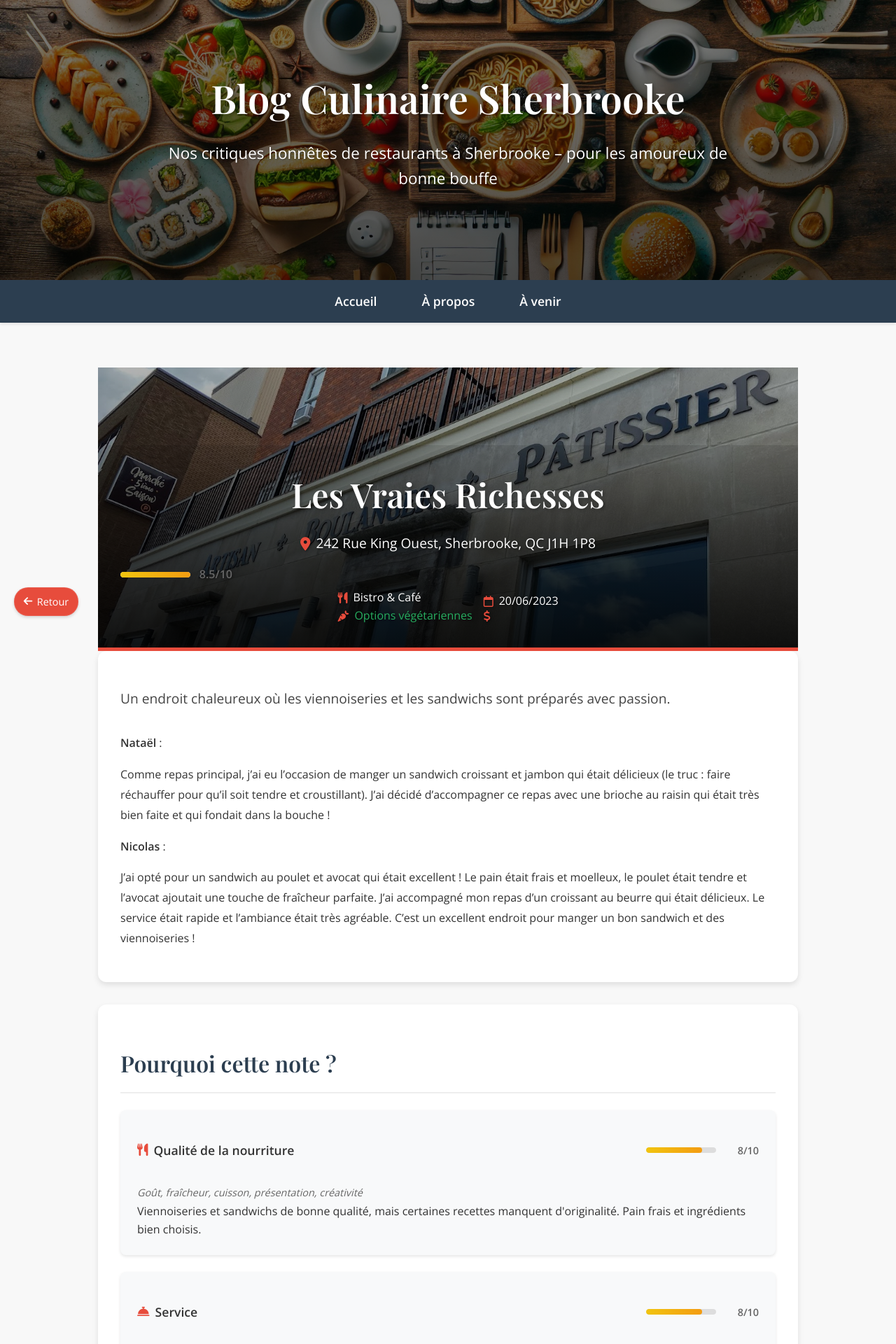
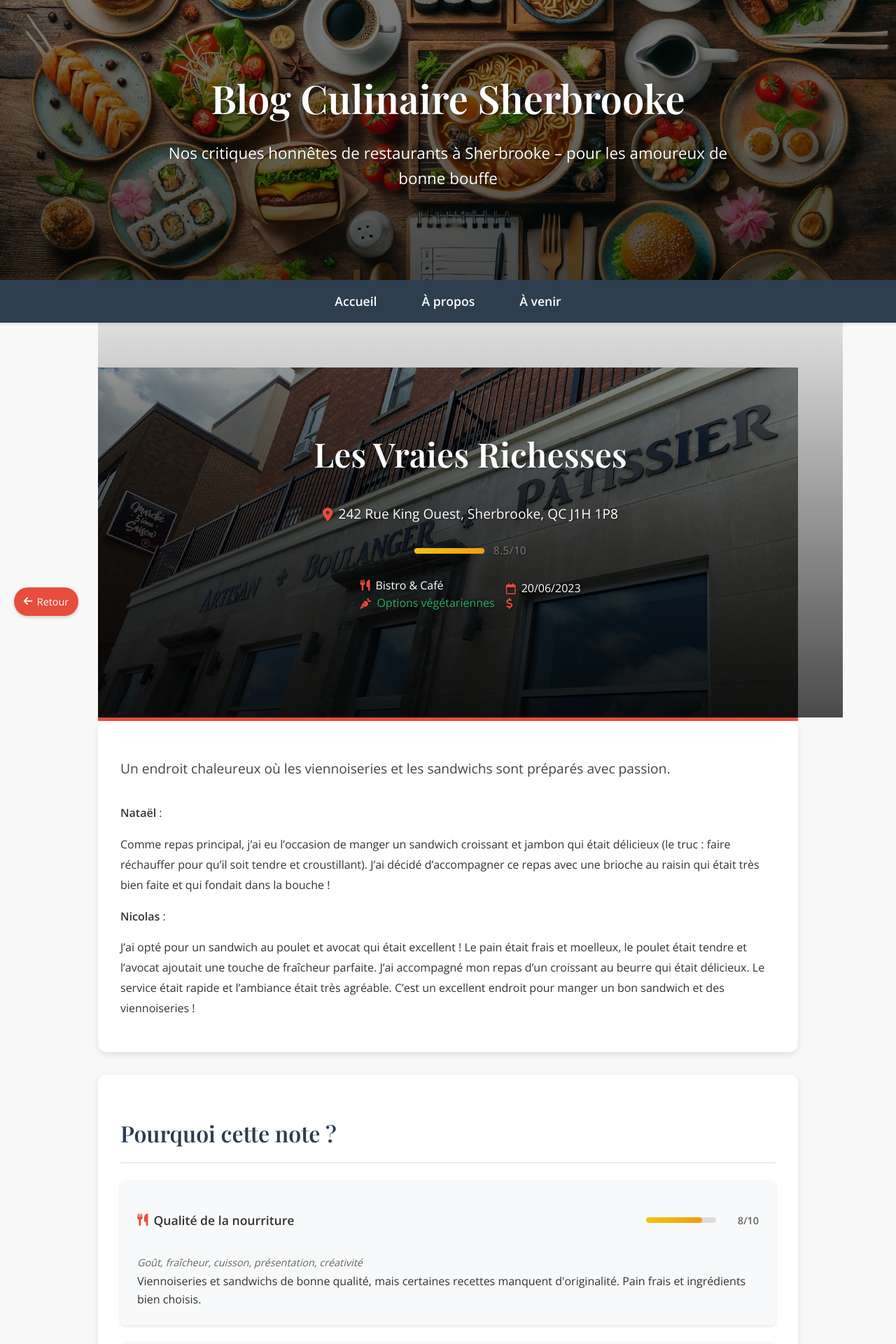
Before and after one commit to Natael21/blog-culinaire, a Jekyll site: the page built from _posts/2023-06-20-les-vraies-richesses.markdown, in a window 1280 px wide. Shown: the top 1920 px of the page at 70% size. Built offline with Jekyll 4.4.1, drawn with Linux system fonts in a browser that asks for light colours; a script that is not in the unit is left out; comment, search, counter and statistics services are not loaded.

Commit message:
Add CSS styles for restaurant header and enhance mobile responsiveness
- Introduced new styles for the restaurant header, including height, background properties, and flexbox alignment.
- Updated the restaurant header content for better layout and visual consistency.
- Added media queries for improved responsiveness on mobile devices, adjusting header height and font sizes for better usability.

```diff
--- a/assets/css/restaurant.css
+++ b/assets/css/restaurant.css
@@ -164,12 +164,28 @@
 
 /* Header
 ------------------------- */
+.restaurant-header {
+    height: 500px;
+    background-size: cover;
+    background-position: center;
+    position: relative;
+    display: flex;
+    align-items: center;
+    justify-content: center;
+}
+
 .restaurant-header-content {
     text-align: center;
     padding: 2rem;
     color: white;
     text-shadow: 1px 1px 3px rgba(0, 0, 0, 0.5);
     background: linear-gradient(to bottom, rgba(0, 0, 0, 0.1), rgba(0, 0, 0, 0.7));
+    width: 100%;
+    height: 100%;
+    display: flex;
+    flex-direction: column;
+    justify-content: center;
+    align-items: center;
 }
 
 .restaurant-header h1 {
@@ -199,6 +215,7 @@
     gap: 1rem;
     flex-wrap: wrap;
     justify-content: center;
+    margin-top: 1rem;
 }
 
 .restaurant-meta .style,
@@ -527,6 +544,31 @@
 
 /* Responsive Design
 ------------------------- */
+@media (max-width: 768px) and (orientation: landscape) {
+    .restaurant-header {
+        height: 400px;
+    }
+
+    .restaurant-header h1 {
+        font-size: 2.5rem;
+    }
+
+    .restaurant-location {
+        font-size: 1.1rem;
+    }
+
+    .restaurant-meta {
+        margin-top: 0.8rem;
+    }
+
+    .restaurant-meta .style,
+    .restaurant-meta .diet-type,
+    .restaurant-meta .date,
+    .restaurant-meta .price {
+        font-size: 0.95rem;
+    }
+}
+
 @media (max-width: 768px) and (orientation: portrait) {
     .restaurant-header {
         height: 300px;
```
